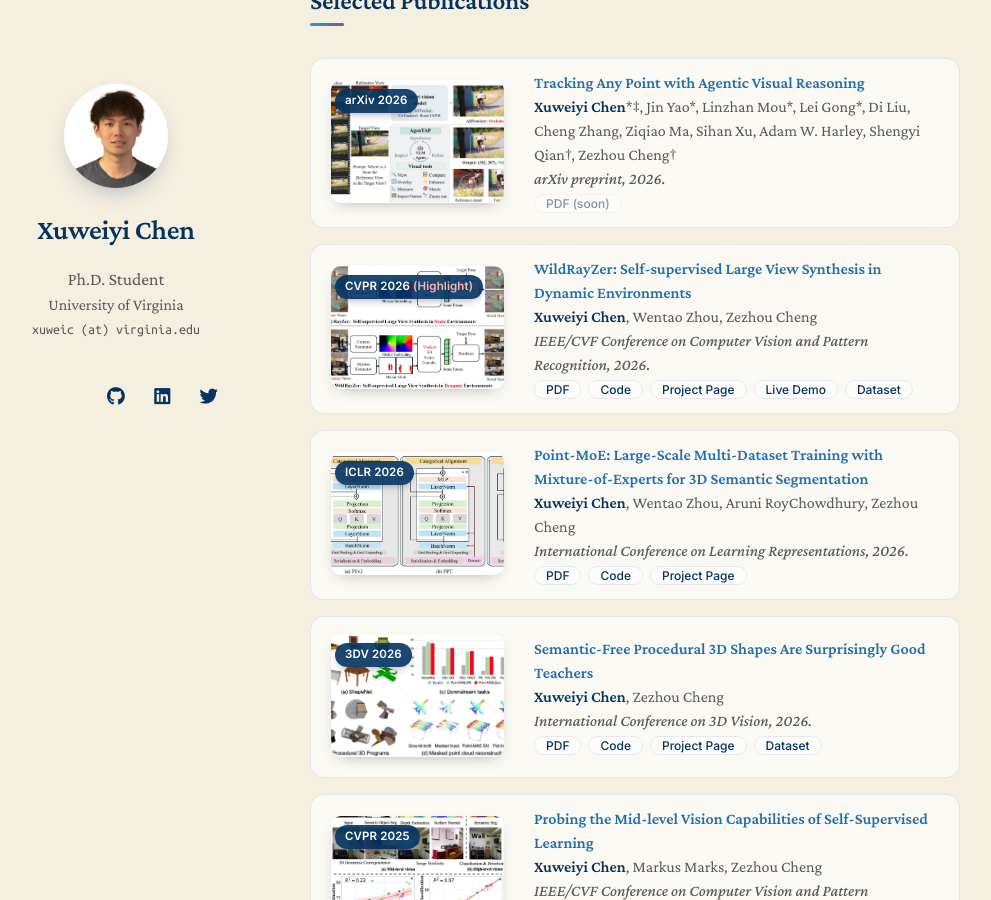
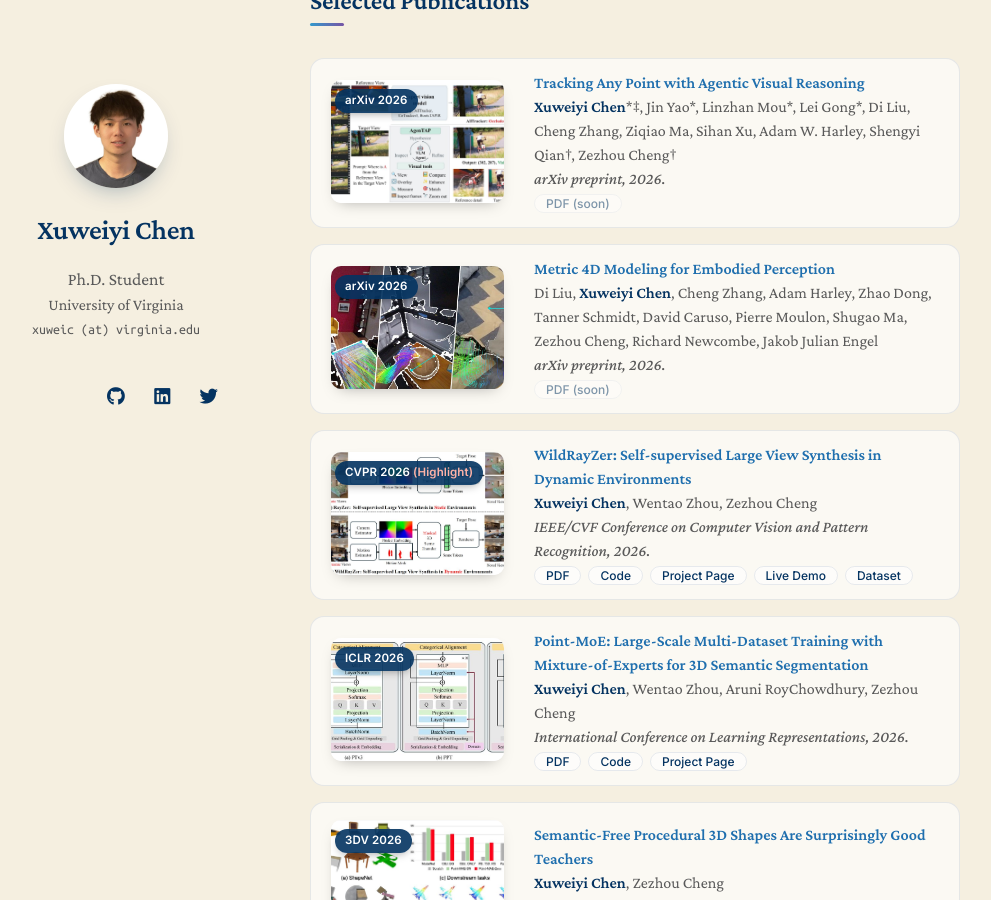
Before and after one commit to XuweiyiChen/xuweiyichen.github.io, a Jekyll site: the page built from index.md, in a window 1280 px wide and 900 px high, scrolled down 1137 px. Shown: the whole window, without its empty margins (160-1151 px from the left). Built offline with Jekyll 4.4.1, drawn with Linux system fonts in a browser that asks for light colours; nearby versions of some CDN libraries; a style sheet for code colours, icons or effects is not loaded; our own code applies the rules of GitHub Pages for plain Markdown files.

Commit message:
Selected Publications: Metric 4D Modeling for Embodied Perception (arXiv 2026, PDF soon)

```diff
--- a/_data/publications.yml
+++ b/_data/publications.yml
@@ -4,6 +4,13 @@ main:
     pdf_soon: true
     blog: ./blog/agentap/
     image: ./assets/img/teaser_agentap.jpg
+    conference_short: arXiv 2026
+    conference: arXiv preprint, 2026.
+
+  - title: "Metric 4D Modeling for Embodied Perception"
+    authors: "Di Liu, Xuweiyi Chen, Cheng Zhang, Adam Harley, Zhao Dong, Tanner Schmidt, David Caruso, Pierre Moulon, Shugao Ma, Zezhou Cheng, Richard Newcombe, Jakob Julian Engel"
+    pdf_soon: true
+    image: ./assets/img/teaser_scale4d.jpg
     conference_short: arXiv 2026
     conference: arXiv preprint, 2026.
 
```
Also changed, not shown: assets/img/teaser_scale4d.jpg (added).
